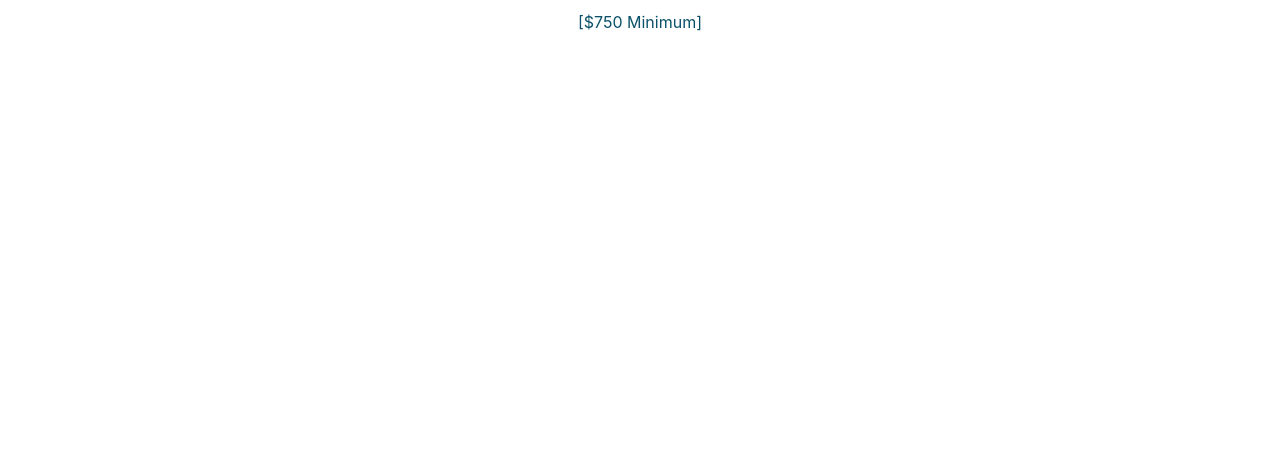
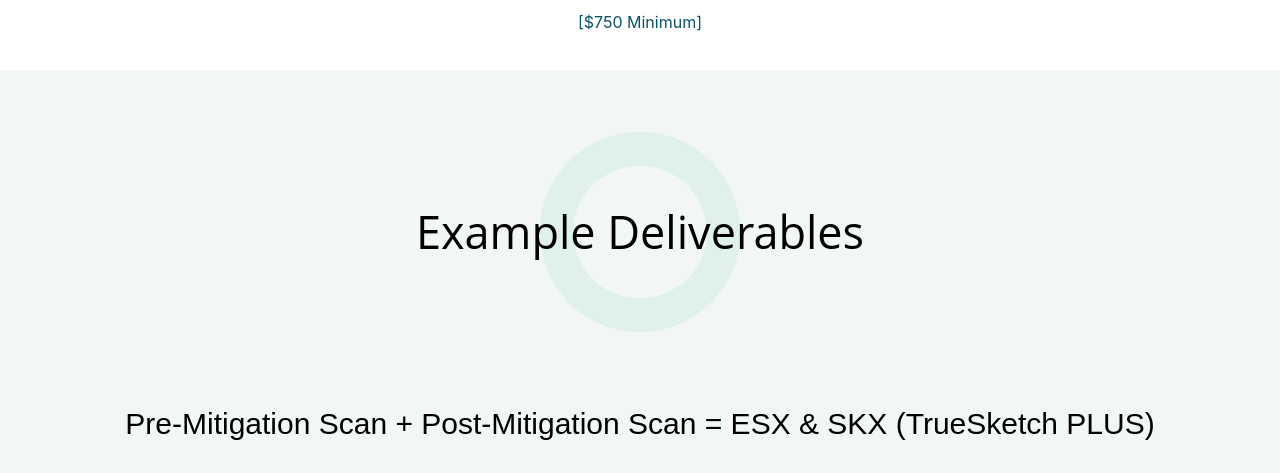
Before and after one commit to Asim26/mpartial_landing_page, a React (Create React App) app: page / in a window 1280 px wide. Shown: the part 2490-2963 px from the top of the page. Before the commit the page ends 2560 px from the top, so only its background shows below. Built offline with nearby package versions, Linux system fonts and the light colour scheme; grey boxes are pictures that could not be loaded.

Commit message:
c5ExampleDeliverables

```diff
--- a/src/components/Main.css
+++ b/src/components/Main.css
@@ -342,4 +342,69 @@
 
 
 
-/*----------------------------*/
+
+
+
+
+
+
+
+/* -------------------------------------------------- */
+
+#Example-Deliverables {
+  background: rgba(10,81,105,.05) 0 0 no-repeat padding-box;
+  overflow-x: hidden;
+}
+
+#Example-Deliverables h1 {
+  text-align: center;
+  background-position: 50%;
+  padding: 12%;
+}
+
+#Example-Deliverables .section_title_text {
+  font-family: 'Open Sans', sans-serif;
+  text-align: center;
+  font-weight: 500;
+  font-size: 45px;
+  line-height: 58px;
+  letter-spacing: 0;
+  color: #000;
+  opacity: 1;
+  background-size: 200px 200px;
+  background-repeat: no-repeat;
+  /* background-image: url("/images/background.png"); */
+}
+
+#Example-Deliverables .widget-title {
+  font-family: 'Raleway', sans-serif;
+  text-align: center;
+  color: #000!important;
+  font-size: 30px;
+  font-weight: 400;
+}
+
+#Example-Deliverables h3 {
+  margin-bottom: .5rem;
+  font-weight: 300;
+  line-height: 1.2;
+}
+
+#Example-Deliverables .deliver_widget_container {
+  padding: 25px 25px 30px 18px;
+}
+
+#Example-Deliverables iframe {
+  width: 102%;
+  height: 480px;
+}
+
+#Example-Deliverables .deliver-slider {
+  margin: 15px auto;
+  width: 80%;
+}
+
+
+
+
+/* ------------------------------------------------------ */
--- a/src/components/Main.js
+++ b/src/components/Main.js
@@ -159,6 +159,48 @@
 
 
 
+      {/* Example Deliverables Section Start */}
+
+      <section id="Example-Deliverables">
+        <div className="container">
+
+          <div className="row">
+            <div className="col">
+              <h1 className="section_title_text" style={{backgroundImage: 'url(images/background.png)'}}> Example Deliverables </h1>
+            </div>
+          </div>
+
+          <h3 className="widget-title mt-1"> Pre-Mitigation Scan + Post-Mitigation Scan = ESX & SKX (TrueSketch PLUS) </h3>
+
+          <div className="deliver_widget_container">
+            <div className="row">
+
+              <div className="col-lg-6 col-md-12 col-sm-12 Example_1">
+                <iframe src="https://my.matterport.com/show/?m=e5Wxtu8Arbx" > </iframe>
+              </div>
+
+              <div className="col-lg-6 col-md-12 col-sm-12">
+                <iframe src="https://my.matterport.com/show/?m=DhqzGgT7M1E" > </iframe>
+              </div>
+
+            </div>
+          </div>
+
+
+
+
+
+
+
+        </div>
+      </section>
+
+      {/* Example Deliverables Section End */}
+
+
+
+
+
 
 
 
```
Also changed, not shown: 1 other file (tests, documents, lock files or other folders).
